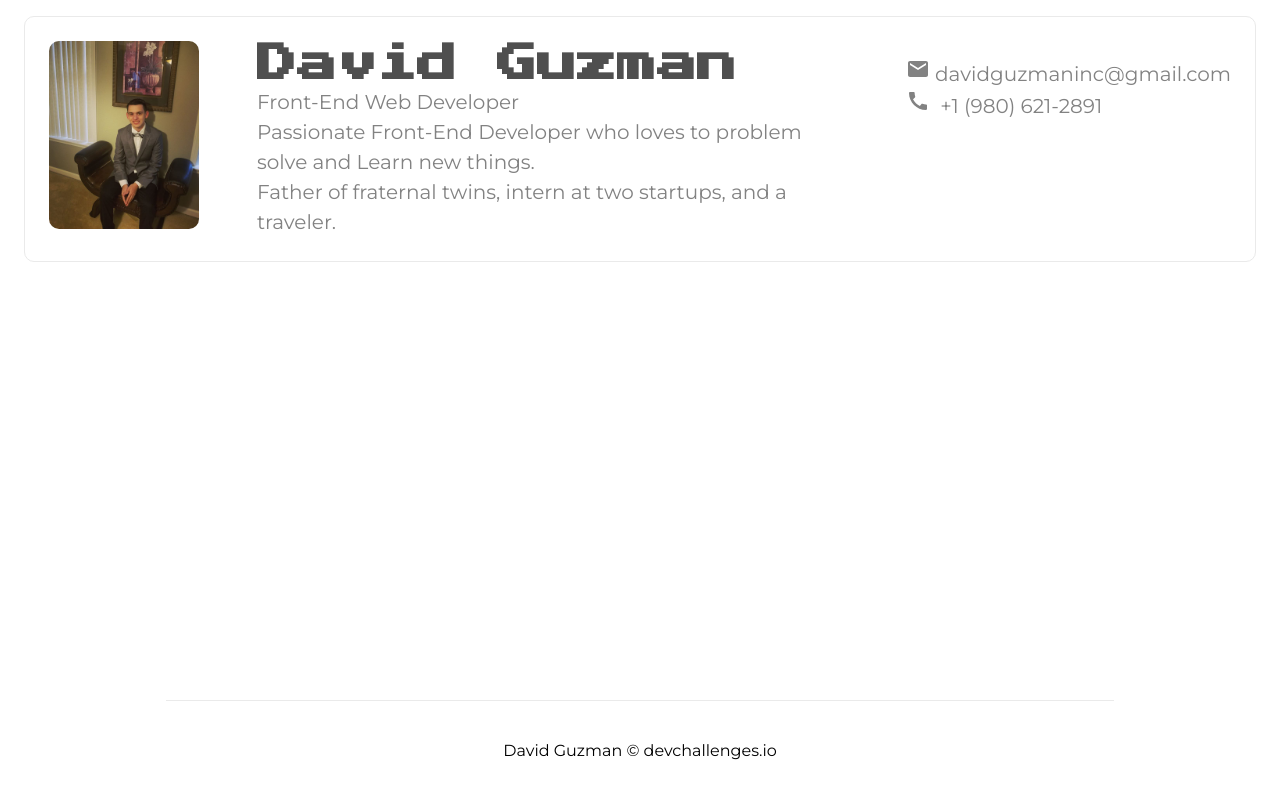
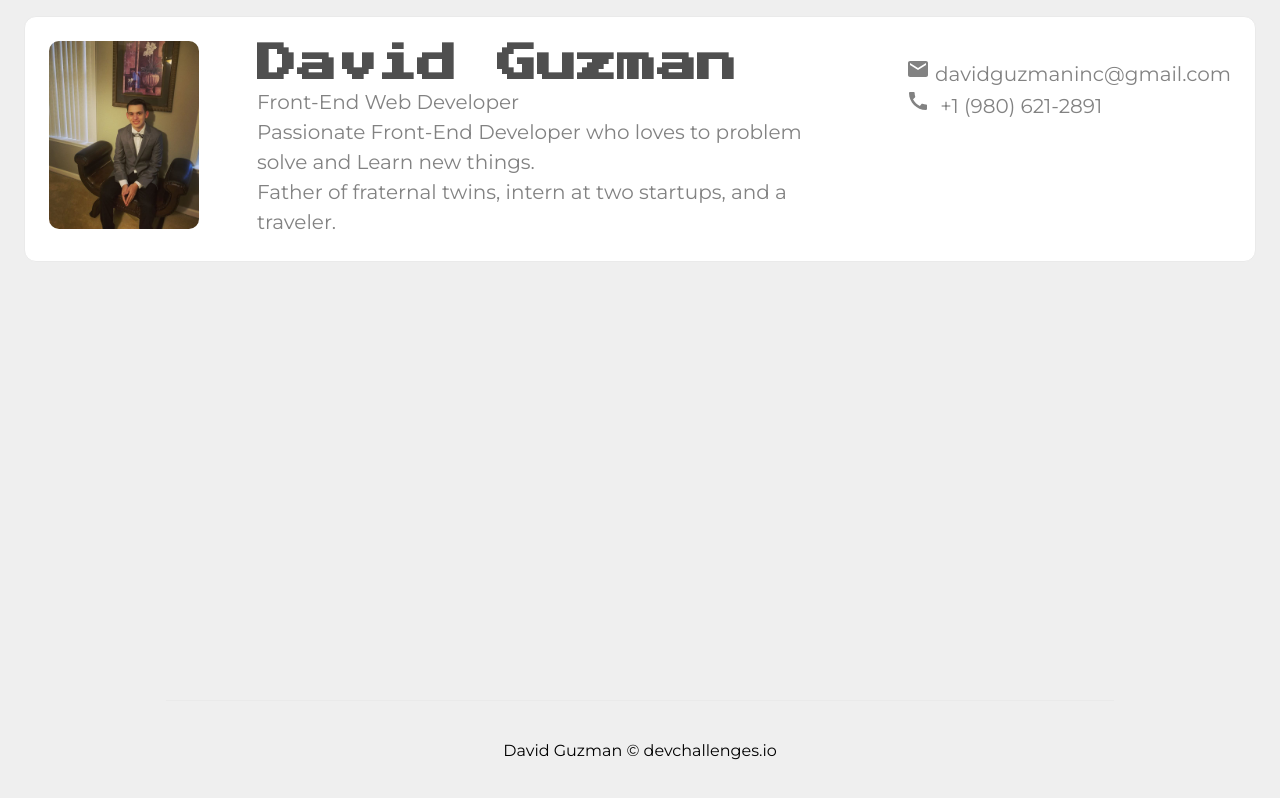
Before and after one commit to daveguz97/portfolio, a Next.js app: page / in a window 1280 px wide. Built offline with nearby package versions, Linux system fonts and the light colour scheme.

Commit message:
Added background to the card and the body

```diff
--- a/styles/Layout.module.scss
+++ b/styles/Layout.module.scss
@@ -40,10 +40,9 @@
   padding: 1.5rem;
   text-align: left;
   color: inherit;
-  text-decoration: none;
   border: 1px solid #eaeaea;
-  border-radius: 10px;
-  transition: color 0.15s ease, border-color 0.15s ease;
+  border-radius: 12px;
+  background: #fff;
 }
 
 .card h3 {
--- a/styles/globals.scss
+++ b/styles/globals.scss
@@ -7,6 +7,9 @@ body {
     padding: 0;
     margin: 0;
     font-family: $content-font-family;
+}
+body {
+  background: #efefef;
 }
 
 h1,
```
